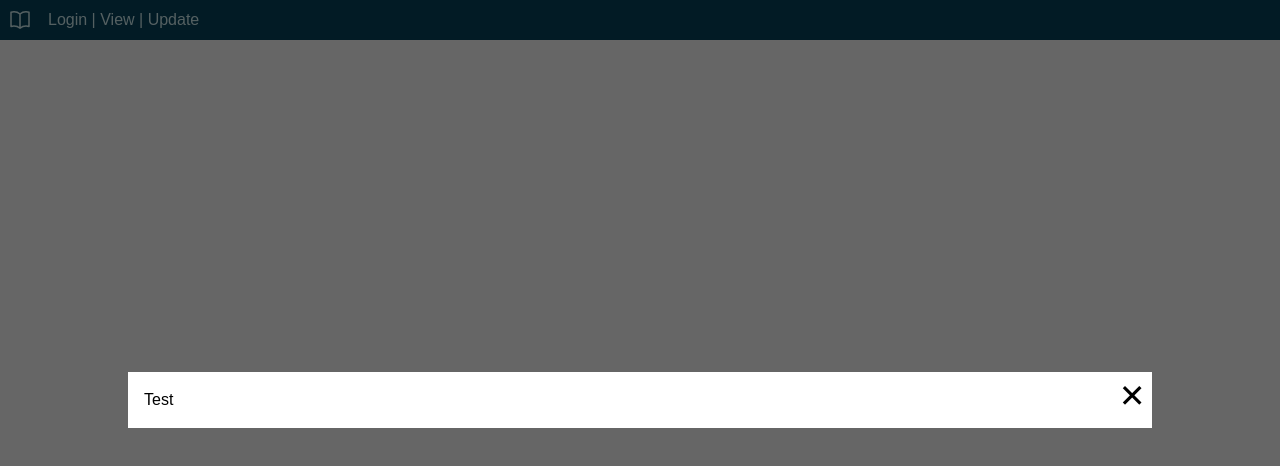
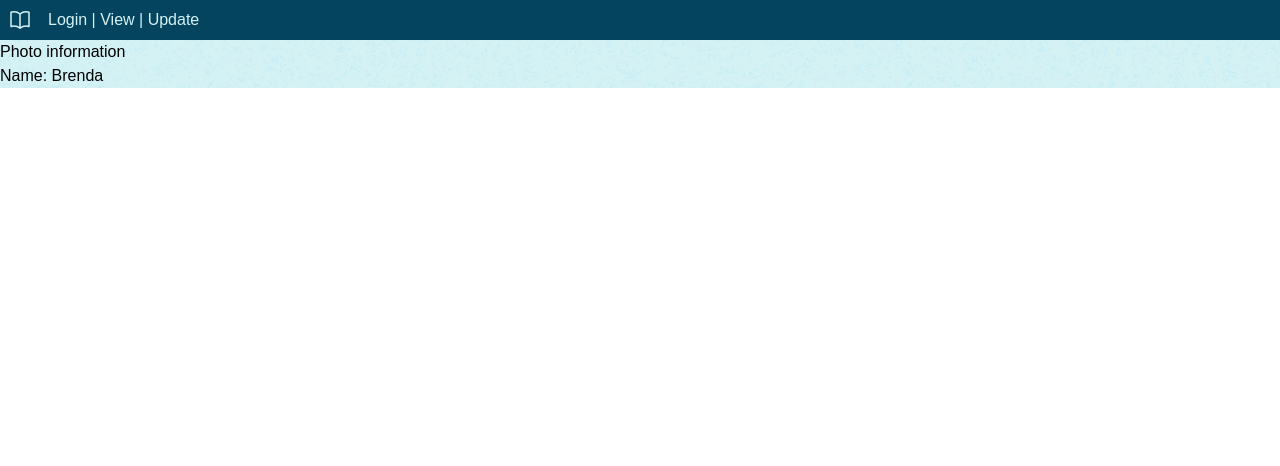
Before and after one commit to jmychalm13/student-portal, a React (Vite) app: page /student in a window 1280 px wide. Shown: the top 466 px of the page. Built offline with nearby package versions, Linux system fonts and the light colour scheme.

Commit message:
added studentShow and data

```diff
--- a/src/Content.jsx
+++ b/src/Content.jsx
@@ -2,29 +2,44 @@ import { Routes, Route } from "react-router-dom";
 import { useState, useEffect } from "react";
 import { Login } from "./Login";
 import { Modal } from "./Modal";
+import { StudentShow } from "./StudentShow";
 
 export function Content() {
-  const [isResumeShowVisible, setIsResumeShowVisible] = useState(false);
-  const [currentResume, setCurrentResume] = useState({});
+  const [isStudentShowVisible, setIsStudentShowVisible] = useState(false);
+  // const [currentstudent, setCurrentstudent] = useState({});
 
-  const handleShowResume = (resume) => {
-    console.log("handleShowResume", resume);
-    setIsResumeShowVisible(true);
-    setCurrentResume(resume);
+  const [currentStudent, setCurrentStudent] = useState({
+    first_name: "Brenda",
+    last_name: "Smith",
+    email: "test@email.com",
+    phone_number: 5555555555,
+    short_bio:
+      "Cupcake ipsum dolor sit amet chocolate muffin gummies jelly. Sesame snaps danish sesame snaps liquorice I love marshmallow. Sweet roll icing candy canes muffin candy candy canes brownie. Dessert I love chocolate bar bonbon cake cake I love.",
+    linkedin_url: "test@linkedin.com",
+    twitter_handle: "@brenda_smith",
+    personal_url: "personal_site@test.com",
+    student_url: "student@test.com",
+    github_url: "brenda@github.com",
+    photo: "photo.image.url",
+  });
+
+  const handleShowStudent = (student) => {
+    console.log("handleShowStudent", student);
+    setIsStudentShowVisible(true);
+    setCurrentStudent(student);
   };
   const handleClose = () => {
     console.log("handleClose");
-    setIsResumeShowVisible(false);
+    setIsStudentShowVisible(false);
   };
 
-  useEffect(handleShowResume, []);
-
   return (
-    <div>
+    <div className="main">
       <Routes>
         <Route path="/" element={<Login />} />
+        <Route path="/student" element={<StudentShow student={currentStudent} />} />
       </Routes>
-      <Modal show={isResumeShowVisible} onClose={handleClose}>
+      <Modal show={isStudentShowVisible} onClose={handleClose}>
         <h1>Test</h1>
       </Modal>
     </div>
--- a/src/Resume.Show.jsx
+++ /dev/null
@@ -1,8 +0,0 @@
-export function ResumeShow(props) {
-  return (
-    <div>
-      <h1>Photo information</h1>
-      <p>Name: {props.resume.name}</p>
-    </div>
-  );
-}
--- /dev/null
+++ b/src/StudentShow.jsx
@@ -0,0 +1,9 @@
+export function StudentShow(props) {
+  console.log(props);
+  return (
+    <div>
+      <h1>Photo information</h1>
+      <p>Name: {props.student.first_name}</p>
+    </div>
+  );
+}
--- a/src/index.css
+++ b/src/index.css
@@ -15,7 +15,7 @@ nav {
   color: #D4F1F4;
 }
 
-#login {
+.main {
   background: url(./assets/background.svg);
 }
 
```
